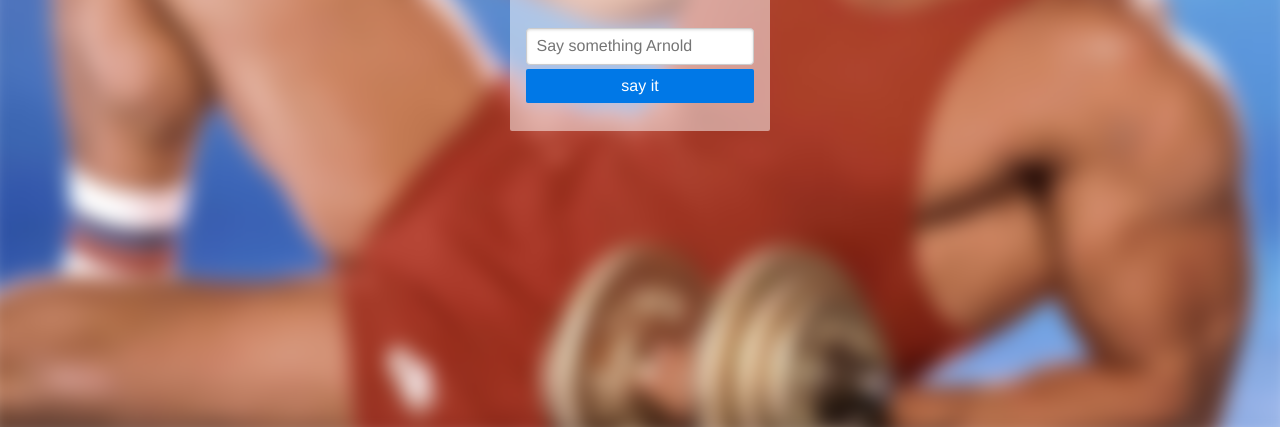
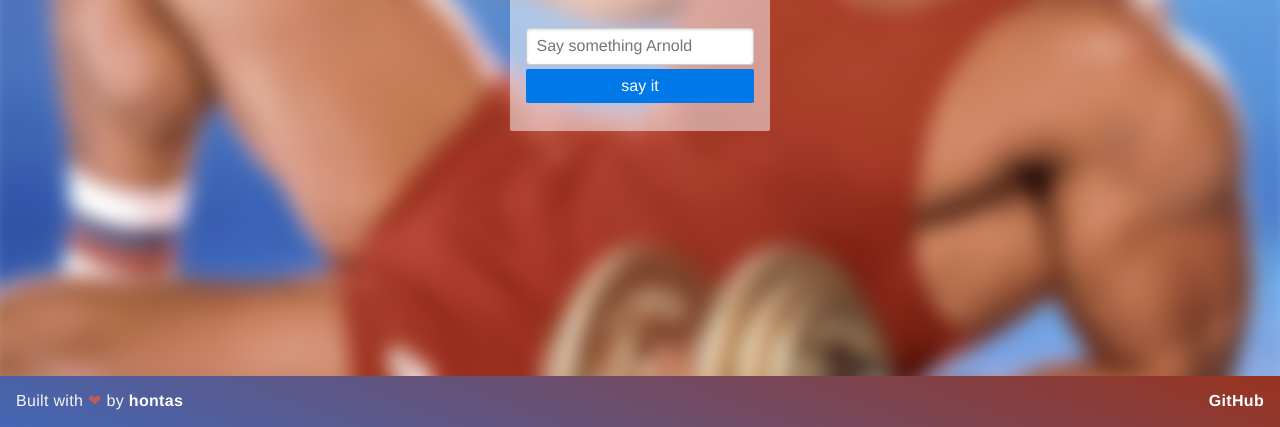
Before and after one commit to hontas/arnold, a website: page index.html in a window 1280 px wide. Shown: the part 373-800 px from the top of the page. Drawn offline with nearby package versions, Linux system fonts and the light colour scheme.

Commit message:
added footer with links

```diff
--- a/index.html
+++ b/index.html
@@ -56,6 +56,53 @@
       bottom: -15px;
       z-index: -1;
     }
+
+    .footer {
+      background: linear-gradient(20deg, #4367b5, #99331f);
+      color: #f5f5f5;
+      padding: 1em;
+      position: fixed;
+      bottom: 0;
+      left: 0;
+      right: 0;
+    }
+
+    .footer [role="img"] {
+      color: #bd5a5a;
+    }
+
+    a,
+    a:hover,
+    a:focus,
+    a:visited,
+    a:active {
+      color: white;
+      font-weight: 600;
+    }
+
+    .animated {
+      position: relative;
+      display: inline-block;
+      text-decoration: none;
+    }
+    .animated:after {
+      background-color: currentColor;
+      content: '';
+      display: block;
+      height: 1px;
+      transform: scaleX(0.001);
+      transition: transform 0.2s ease-out;
+    }
+    .animated:hover {
+      text-decoration: none;
+    }
+    .animated:hover:after {
+      transform: scaleX(1);
+    }
+
+    .pull-right {
+      float: right;
+    }
   </style>
 </head>
 <body>
@@ -69,6 +116,11 @@
     </form>
   </main>
   <div class="background-image"></div>
+
+  <footer class="footer">
+    Built with <span role="img" aria-label="heart">❤</span> by <a class="animated" href="https://github.com/hontas">hontas</a>
+    <a class="animated pull-right" href="https://github.com/hontas/arnold">GitHub</a>
+  </footer>
 
   <script src="dist/arnold-says.js"></script>
   <script>
```
